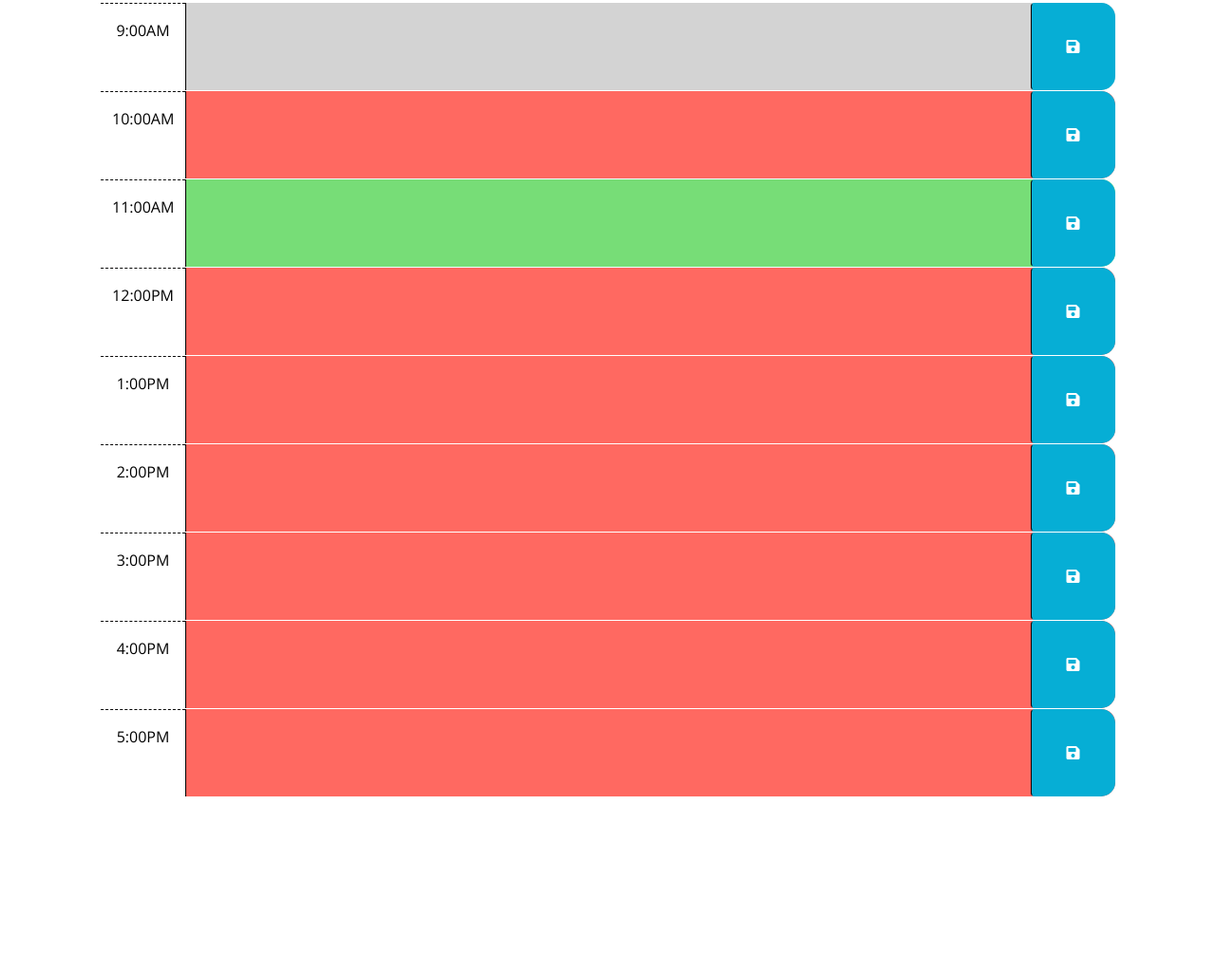
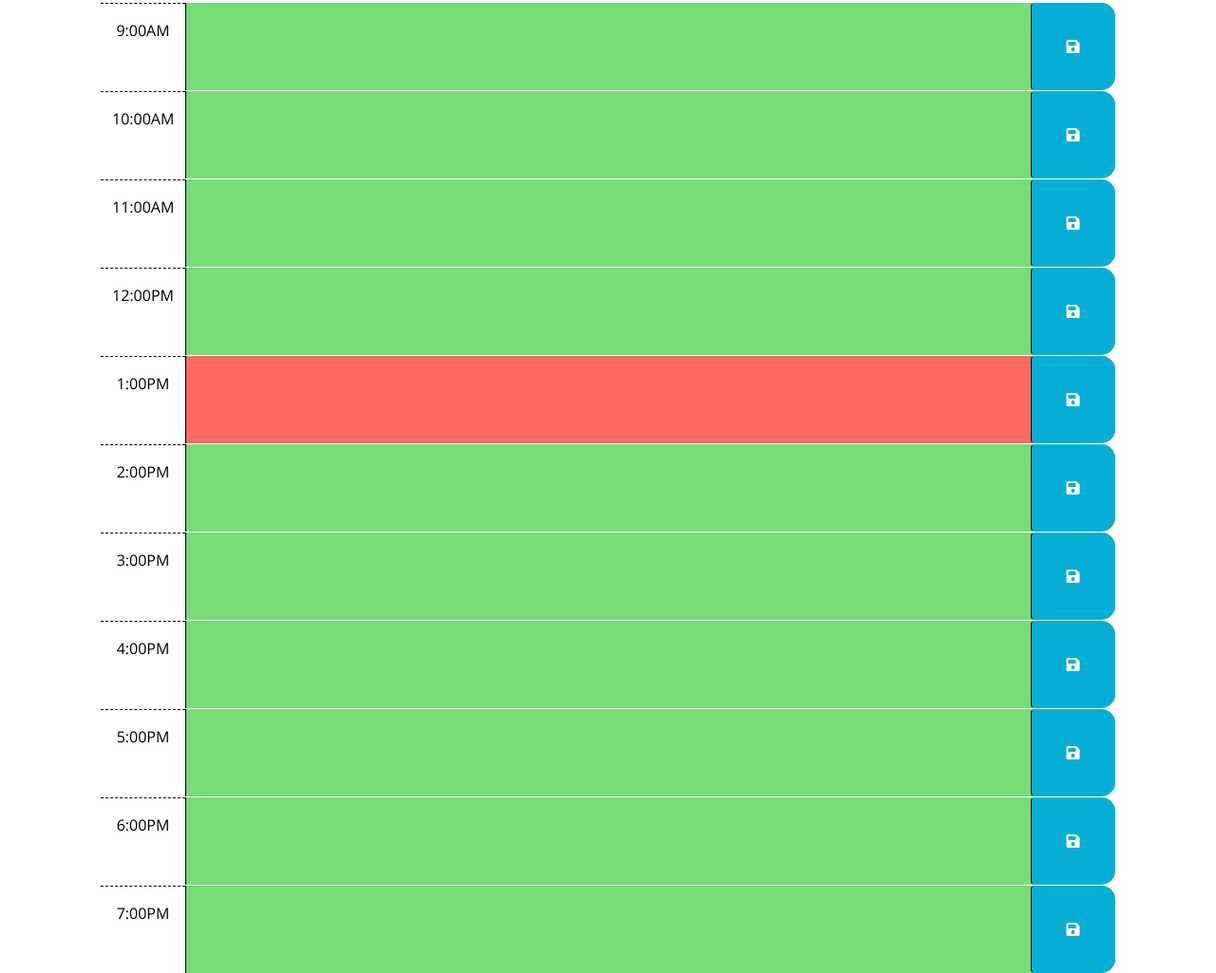
Before and after one commit to Kaidenparcher/Work-Day-Scheduler, a plain HTML site: page index.html in a window 1280 px wide. Shown: the part 300-1325 px from the top of the page at 95% size. Before the commit the page ends 1139 px from the top, so only its background shows below. Drawn offline with nearby package versions, Linux system fonts and the light colour scheme.

Commit message:
add in function to check currenthour

```diff
--- a/assets/script.js
+++ b/assets/script.js
@@ -15,6 +15,27 @@ $(function () {
     // Update the text content of the current time element
     currentTimeElement.textContent = currentTime;
   }, 1000);
+
+  // Get the current hour using Day.js
+  var currentHour = dayjs().hour();
+
+  // Loop through all the time-blocks
+  $('.time-block').each(function() {
+  // Get the id of the time-block
+  var timeBlockId = $(this).attr('id');
+
+  // Get the hour from the time-block id
+  var timeBlockHour = parseInt(timeBlockId.split('-')[1]);
+
+  // Compare the time-block hour to the current hour and apply the appropriate class
+  if (timeBlockHour < currentHour) {
+    $(this).removeClass('present future').addClass('past');
+  } else if (timeBlockHour === currentHour) {
+    $(this).removeClass('past future').addClass('present');
+  } else {
+    $(this).removeClass('past present').addClass('future');
+  }
+  });
 
   // Select the save buttons
   var saveButtons = $('.saveBtn');
@@ -34,10 +55,8 @@ $(function () {
     $('.time-block').each(function() {
       // Get the id of the time-block
       var timeBlockId = $(this).attr('id');
-
       // Get the saved data from local storage using the time-block id
       var savedData = localStorage.getItem(timeBlockId);
-
       // If there is saved data, set the value of the textarea to the saved data
       if (savedData) {
         $(this).find('.description').val(savedData);
--- a/index.html
+++ b/index.html
@@ -59,7 +59,7 @@
       </div>
 
       <!-- Example of a future time block. The "future" class adds a green background color. -->
-      <div id="hour-11" class="row time-block future">
+      <div id="hour-11" class="row time-block past present future">
         <div class="col-2 col-md-1 hour text-center py-3">11:00AM</div>
         <textarea class="col-8 col-md-10 description" rows="3"> </textarea>
         <button class="btn saveBtn col-2 col-md-1" aria-label="save">
@@ -67,7 +67,7 @@
         </button>
       </div>
 
-      <div id="hour-12" class="row time-block present">
+      <div id="hour-12" class="row time-block past present future">
         <div class="col-2 col-md-1 hour text-center py-3">12:00PM</div>
         <textarea class="col-8 col-md-10 description" rows="3"> </textarea>
         <button class="btn saveBtn col-2 col-md-1" aria-label="save">
@@ -75,7 +75,7 @@
         </button>
       </div>
 
-      <div id="hour-1" class="row time-block present">
+      <div id="hour-1" class="row time-block past present future">
         <div class="col-2 col-md-1 hour text-center py-3">1:00PM</div>
         <textarea class="col-8 col-md-10 description" rows="3"> </textarea>
         <button class="btn saveBtn col-2 col-md-1" aria-label="save">
@@ -83,7 +83,7 @@
         </button>
       </div>
 
-      <div id="hour-2" class="row time-block present">
+      <div id="hour-2" class="row time-block past present future">
         <div class="col-2 col-md-1 hour text-center py-3">2:00PM</div>
         <textarea class="col-8 col-md-10 description" rows="3"> </textarea>
         <button class="btn saveBtn col-2 col-md-1" aria-label="save">
@@ -91,7 +91,7 @@
         </button>
       </div>
 
-      <div id="hour-3" class="row time-block present">
+      <div id="hour-3" class="row time-block past present future">
         <div class="col-2 col-md-1 hour text-center py-3">3:00PM</div>
         <textarea class="col-8 col-md-10 description" rows="3"> </textarea>
         <button class="btn saveBtn col-2 col-md-1" aria-label="save">
@@ -99,7 +99,7 @@
         </button>
       </div>
 
-      <div id="hour-4" class="row time-block present">
+      <div id="hour-4" class="row time-block past present future">
         <div class="col-2 col-md-1 hour text-center py-3">4:00PM</div>
         <textarea class="col-8 col-md-10 description" rows="3"> </textarea>
         <button class="btn saveBtn col-2 col-md-1" aria-label="save">
@@ -107,8 +107,24 @@
         </button>
       </div>
 
-      <div id="hour-5" class="row time-block present">
+      <div id="hour-5" class="row time-block past present future">
         <div class="col-2 col-md-1 hour text-center py-3">5:00PM</div>
+        <textarea class="col-8 col-md-10 description" rows="3"> </textarea>
+        <button class="btn saveBtn col-2 col-md-1" aria-label="save">
+          <i class="fas fa-save" aria-hidden="true"></i>
+        </button>
+      </div>
+
+      <div id="hour-6" class="row time-block past present future">
+        <div class="col-2 col-md-1 hour text-center py-3">6:00PM</div>
+        <textarea class="col-8 col-md-10 description" rows="3"> </textarea>
+        <button class="btn saveBtn col-2 col-md-1" aria-label="save">
+          <i class="fas fa-save" aria-hidden="true"></i>
+        </button>
+      </div>
+
+      <div id="hour-7" class="row time-block past present future">
+        <div class="col-2 col-md-1 hour text-center py-3">7:00PM</div>
         <textarea class="col-8 col-md-10 description" rows="3"> </textarea>
         <button class="btn saveBtn col-2 col-md-1" aria-label="save">
           <i class="fas fa-save" aria-hidden="true"></i>
```
